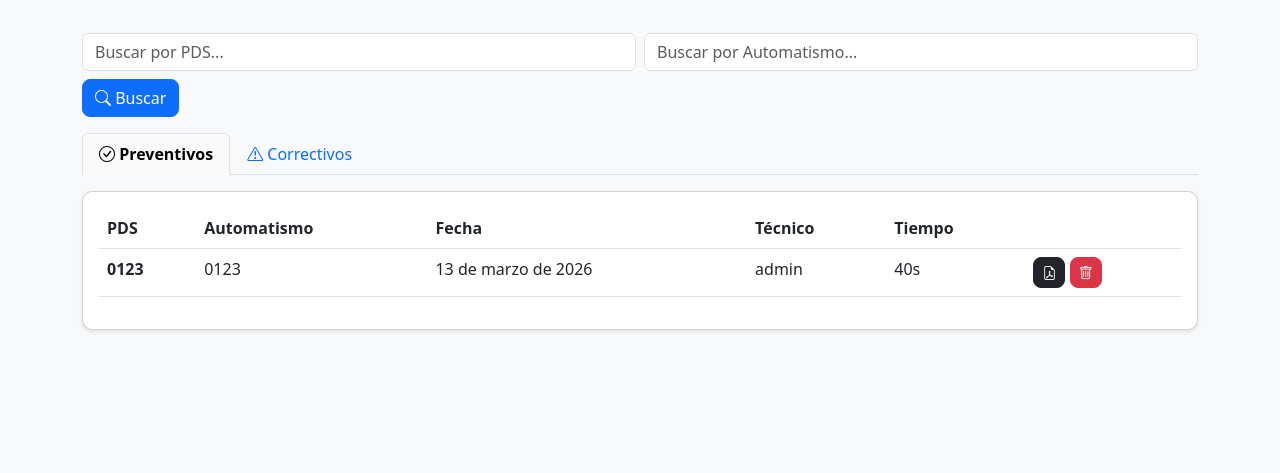
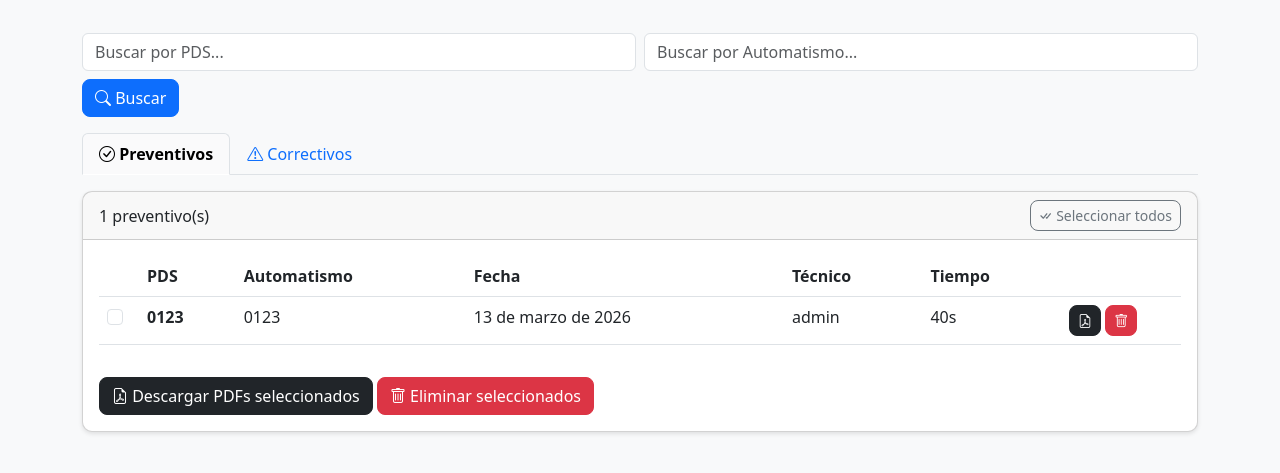
Before and after one commit to fidelincidane/mantenimiento-app, a Django app: page /historial/ in a window 1280 px wide. Shown: the part 133-606 px from the top of the page. Run offline with Django 5.2, Linux system fonts and the light colour scheme; a user stored in the database is signed in; data comes from the database, SQL or seed files in the repository.

Commit message:
Add: multi-select in historial for bulk delete and download PDFs

```diff
--- a/preventivoapp/templates/preventivoapp/historial.html
+++ b/preventivoapp/templates/preventivoapp/historial.html
@@ -42,26 +42,41 @@
     </li>
 </ul>
 
+<form id="multiForm" method="post" action="{% url 'historial_multiple' %}">
+    {% csrf_token %}
+
     <div class="tab-content" id="historialTabContent">
         <div class="tab-pane fade show active" id="preventivos">
             <div class="card mb-4">
+                <div class="card-header d-flex justify-content-between align-items-center">
+                    <span>{{ preventivos|length }} preventivo(s)</span>
+                    <div>
+                        <button type="button" class="btn btn-sm btn-outline-secondary" onclick="toggleAll('preventivo')">
+                            <i class="bi bi-check-all"></i> Seleccionar todos
+                        </button>
+                    </div>
+                </div>
                 <div class="card-body">
                     {% if preventivos %}
                     <div class="table-responsive">
                         <table class="table table-hover">
                             <thead>
                                 <tr>
+                                    <th style="width: 40px;"></th>
                                     <th>PDS</th>
                                     <th>Automatismo</th>
                                     <th>Fecha</th>
                                     <th>Técnico</th>
                                     <th>Tiempo</th>
-                                <th></th>
+                                    <th style="width: 120px;"></th>
                                 </tr>
                             </thead>
                             <tbody>
                                 {% for p in preventivos %}
                                 <tr>
+                                    <td>
+                                        <input type="checkbox" name="preventivos_selected" value="{{ p.id }}" class="form-check-input checkbox-preventivo">
+                                    </td>
                                     <td style="cursor: pointer;" onclick="window.location='{% url 'detalle_historial_preventivo' p.codigo %}'"><strong>{{ p.codigo }}</strong></td>
                                     <td style="cursor: pointer;" onclick="window.location='{% url 'detalle_historial_preventivo' p.codigo %}'">{{ p.automatismo.codigo }}</td>
                                     <td style="cursor: pointer;" onclick="window.location='{% url 'detalle_historial_preventivo' p.codigo %}'">{{ p.fecha_inicio }}</td>
@@ -71,7 +86,7 @@
                                         <a href="{% url 'generar_pdf_preventivo' p.id %}" class="btn btn-sm btn-dark" target="_blank">
                                             <i class="bi bi-file-earmark-pdf"></i>
                                         </a>
-                                    <a href="{% url 'eliminar_preventivo' p.id %}" class="btn btn-sm btn-danger" onclick="return confirm('¿Eliminar preventivo?')">
+                                        <a href="{% url 'eliminar_preventivo' p.id %}" class="btn btn-sm btn-danger" onclick="return confirm('¿Eliminar?')">
                                             <i class="bi bi-trash"></i>
                                         </a>
                                     </td>
@@ -79,6 +94,14 @@
                                 {% endfor %}
                             </tbody>
                         </table>
+                    </div>
+                    <div class="mt-3">
+                        <button type="submit" name="action" value="descargar" class="btn btn-dark">
+                            <i class="bi bi-file-earmark-pdf"></i> Descargar PDFs seleccionados
+                        </button>
+                        <button type="submit" name="action" value="eliminar" class="btn btn-danger" onclick="return confirm('¿Eliminar los seleccionados?')">
+                            <i class="bi bi-trash"></i> Eliminar seleccionados
+                        </button>
                     </div>
                     {% else %}
                     <p class="text-center text-muted">No hay preventivos finalizados</p>
@@ -89,23 +112,35 @@
 
         <div class="tab-pane fade" id="correctivos">
             <div class="card">
+                <div class="card-header d-flex justify-content-between align-items-center">
+                    <span>{{ correctivos|length }} correctivo(s)</span>
+                    <div>
+                        <button type="button" class="btn btn-sm btn-outline-secondary" onclick="toggleAll('correctivo')">
+                            <i class="bi bi-check-all"></i> Seleccionar todos
+                        </button>
+                    </div>
+                </div>
                 <div class="card-body">
                     {% if correctivos %}
                     <div class="table-responsive">
                         <table class="table table-hover">
                             <thead>
                                 <tr>
+                                    <th style="width: 40px;"></th>
                                     <th>PDS</th>
                                     <th>Automatismo</th>
                                     <th>Fecha</th>
                                     <th>Técnico</th>
                                     <th>Tiempo</th>
-                                <th></th>
+                                    <th style="width: 120px;"></th>
                                 </tr>
                             </thead>
                             <tbody>
                                 {% for c in correctivos %}
                                 <tr>
+                                    <td>
+                                        <input type="checkbox" name="correctivos_selected" value="{{ c.id }}" class="form-check-input checkbox-correctivo">
+                                    </td>
                                     <td style="cursor: pointer;" onclick="window.location='{% url 'detalle_historial_correctivo' c.codigo %}'"><strong>{{ c.codigo }}</strong></td>
                                     <td style="cursor: pointer;" onclick="window.location='{% url 'detalle_historial_correctivo' c.codigo %}'">{{ c.automatismo.codigo }}</td>
                                     <td style="cursor: pointer;" onclick="window.location='{% url 'detalle_historial_correctivo' c.codigo %}'">{{ c.fecha_inicio }}</td>
@@ -115,7 +150,7 @@
                                         <a href="{% url 'generar_pdf_correctivo' c.id %}" class="btn btn-sm btn-dark" target="_blank">
                                             <i class="bi bi-file-earmark-pdf"></i>
                                         </a>
-                                    <a href="{% url 'eliminar_correctivo' c.id %}" class="btn btn-sm btn-danger" onclick="return confirm('¿Eliminar correctivo?')">
+                                        <a href="{% url 'eliminar_correctivo' c.id %}" class="btn btn-sm btn-danger" onclick="return confirm('¿Eliminar?')">
                                             <i class="bi bi-trash"></i>
                                         </a>
                                     </td>
@@ -124,6 +159,14 @@
                             </tbody>
                         </table>
                     </div>
+                    <div class="mt-3">
+                        <button type="submit" name="action" value="descargar" class="btn btn-dark">
+                            <i class="bi bi-file-earmark-pdf"></i> Descargar PDFs seleccionados
+                        </button>
+                        <button type="submit" name="action" value="eliminar" class="btn btn-danger" onclick="return confirm('¿Eliminar los seleccionados?')">
+                            <i class="bi bi-trash"></i> Eliminar seleccionados
+                        </button>
+                    </div>
                     {% else %}
                     <p class="text-center text-muted">No hay correctivos finalizados</p>
                     {% endif %}
@@ -131,4 +174,13 @@
             </div>
         </div>
     </div>
+</form>
+
+<script>
+function toggleAll(tipo) {
+    const checkboxes = document.querySelectorAll('.checkbox-' + tipo);
+    const allChecked = Array.from(checkboxes).every(cb => cb.checked);
+    checkboxes.forEach(cb => cb.checked = !allChecked);
+}
+</script>
 {% endblock %}
--- a/preventivoapp/urls.py
+++ b/preventivoapp/urls.py
@@ -33,6 +33,7 @@ urlpatterns = [
 
     # Historial
     path('historial/', views.historial, name='historial'),
+    path('historial/multiple/', views.historial_multiple, name='historial_multiple'),
     path('historial/preventivo/<str:codigo_pds>/', views.detalle_historial_preventivo, name='detalle_historial_preventivo'),
     path('historial/correctivo/<str:codigo_pds>/', views.detalle_historial_correctivo, name='detalle_historial_correctivo'),
 
--- a/preventivoapp/views.py
+++ b/preventivoapp/views.py
@@ -602,6 +602,163 @@ def historial(request):
 
 
 @login_required
+def historial_multiple(request):
+    if request.method == 'POST':
+        action = request.POST.get('action')
+        preventivos_ids = request.POST.getlist('preventivos_selected')
+        correctivos_ids = request.POST.getlist('correctivos_selected')
+
+        if action == 'eliminar':
+            if preventivos_ids:
+                Preventivo.objects.filter(id__in=preventivos_ids).delete()
+                messages.success(request, f'{len(preventivos_ids)} preventivo(s) eliminado(s)')
+            if correctivos_ids:
+                Correctivo.objects.filter(id__in=correctivos_ids).delete()
+                messages.success(request, f'{len(correctivos_ids)} correctivo(s) eliminado(s)')
+
+        elif action == 'descargar':
+            from django.http import HttpResponse
+            from reportlab.lib.pagesizes import A4
+            from reportlab.lib import colors
+            from reportlab.lib.styles import getSampleStyleSheet, ParagraphStyle
+            from reportlab.platypus import SimpleDocTemplate, Paragraph, Spacer, Table, TableStyle, PageBreak
+            from reportlab.lib.units import cm
+            from reportlab.lib.enums import TA_CENTER
+            from io import BytesIO
+
+            buffer = BytesIO()
+            doc = SimpleDocTemplate(buffer, pagesize=A4, rightMargin=1.5*cm, leftMargin=1.5*cm, topMargin=1.5*cm, bottomMargin=1.5*cm)
+
+            styles = getSampleStyleSheet()
+            styles.add(ParagraphStyle(name='TitleCode', alignment=TA_CENTER, fontSize=24, spaceAfter=20, textColor=colors.HexColor('#0d6efd')))
+            styles.add(ParagraphStyle(name='Section', fontSize=12, textColor=colors.HexColor('#0d6efd'), spaceBefore=10, spaceAfter=5, fontName='Helvetica-Bold'))
+
+            story = []
+
+            # Generar PDFs de preventivos seleccionados
+            for i, pid in enumerate(preventivos_ids):
+                if i > 0:
+                    story.append(PageBreak())
+
+                try:
+                    preventivo = Preventivo.objects.get(id=pid)
+
+                    # Titulo
+                    title_table = Table([['HOJA DE PREVENTIVO']], colWidths=[17*cm])
+                    title_table.setStyle(TableStyle([
+                        ('BACKGROUND', (0, 0), (-1, -1), colors.HexColor('#0d6efd')),
+                        ('TEXTCOLOR', (0, 0), (-1, -1), colors.white),
+                        ('ALIGN', (0, 0), (-1, -1), 'CENTER'),
+                        ('FONTNAME', (0, 0), (-1, -1), 'Helvetica-Bold'),
+                        ('FONTSIZE', (0, 0), (-1, -1), 16),
+                        ('BOTTOMPADDING', (0, 0), (-1, -1), 10),
+                        ('TOPPADDING', (0, 0), (-1, -1), 10),
+                    ]))
+                    story.append(title_table)
+                    story.append(Spacer(1, 10))
+                    story.append(Paragraph(f"PDS {preventivo.codigo}", styles['TitleCode']))
+                    story.append(Spacer(1, 10))
+
+                    # Info
+                    story.append(Paragraph("INFORMACIÓN GENERAL", styles['Section']))
+                    info_data = [
+                        ['Automatismo:', preventivo.automatismo.codigo if preventivo.automatismo else '-'],
+                        ['Técnico:', preventivo.tecnico.username if preventivo.tecnico else '-'],
+                        ['Fecha Inicio:', preventivo.fecha_inicio.strftime('%d/%m/%Y') if preventivo.fecha_inicio else '-'],
+                        ['Fecha Fin:', preventivo.fecha_fin.strftime('%d/%m/%Y %H:%M') if preventivo.fecha_fin else '-'],
+                        ['Estado:', preventivo.get_estado_display() if preventivo.estado else '-'],
+                    ]
+                    info_table = Table(info_data, colWidths=[5*cm, 12*cm])
+                    info_table.setStyle(TableStyle([
+                        ('BACKGROUND', (0, 0), (0, -1), colors.HexColor('#e9ecef')),
+                        ('FONTNAME', (0, 0), (0, -1), 'Helvetica-Bold'),
+                        ('FONTSIZE', (0, 0), (-1, -1), 10),
+                        ('GRID', (0, 0), (-1, -1), 1, colors.HexColor('#dee2e6')),
+                        ('VALIGN', (0, 0), (-1, -1), 'MIDDLE'),
+                        ('LEFTPADDING', (0, 0), (-1, -1), 8),
+                        ('TOPPADDING', (0, 0), (-1, -1), 6),
+                        ('BOTTOMPADDING', (0, 0), (-1, -1), 6),
+                    ]))
+                    story.append(info_table)
+                    story.append(Spacer(1, 10))
+
+                    # Tiempo
+                    story.append(Paragraph("TIEMPO TOTAL", styles['Section']))
+                    tiempo_text = '-'
+                    if preventivo.tiempo:
+                        total_seconds = int(preventivo.tiempo.total_seconds())
+                        h, m, s = total_seconds // 3600, (total_seconds % 3600) // 60, total_seconds % 60
+                        tiempo_text = f'{h}h {m}m {s}s'
+                    story.append(Paragraph(tiempo_text, styles.get('Normal')))
+                    story.append(Spacer(1, 10))
+
+                    # Descripcion
+                    story.append(Paragraph("DESCRIPCIÓN DE LA AVERÍA", styles['Section']))
+                    desc_text = preventivo.observaciones if preventivo.observaciones else 'Sin descripción'
+                    story.append(Paragraph(desc_text, styles.get('Normal')))
+
+                except Preventivo.DoesNotExist:
+                    pass
+
+            # Generar PDFs de correctivos seleccionados
+            for i, cid in enumerate(correctivos_ids):
+                if preventivos_ids or i > 0:
+                    story.append(PageBreak())
+
+                try:
+                    correctivo = Correctivo.objects.get(id=cid)
+
+                    # Titulo
+                    title_table = Table([['HOJA DE CORRECTIVO']], colWidths=[17*cm])
+                    title_table.setStyle(TableStyle([
+                        ('BACKGROUND', (0, 0), (-1, -1), colors.HexColor('#dc3545')),
+                        ('TEXTCOLOR', (0, 0), (-1, -1), colors.white),
+                        ('ALIGN', (0, 0), (-1, -1), 'CENTER'),
+                        ('FONTNAME', (0, 0), (-1, -1), 'Helvetica-Bold'),
+                        ('FONTSIZE', (0, 0), (-1, -1), 16),
+                        ('BOTTOMPADDING', (0, 0), (-1, -1), 10),
+                        ('TOPPADDING', (0, 0), (-1, -1), 10),
+                    ]))
+                    story.append(title_table)
+                    story.append(Spacer(1, 10))
+                    story.append(Paragraph(f"PDS {correctivo.codigo}", ParagraphStyle(name='TitleCodeCorr', alignment=TA_CENTER, fontSize=24, spaceAfter=20, textColor=colors.HexColor('#dc3545'))))
+                    story.append(Spacer(1, 10))
+
+                    # Info
+                    story.append(Paragraph("INFORMACIÓN GENERAL", ParagraphStyle(name='SectionCorr', fontSize=12, textColor=colors.HexColor('#dc3545'), spaceBefore=10, spaceAfter=5, fontName='Helvetica-Bold')))
+                    info_data = [
+                        ['Automatismo:', correctivo.automatismo.codigo if correctivo.automatismo else '-'],
+                        ['Técnico:', correctivo.tecnico.username if correctivo.tecnico else '-'],
+                        ['Fecha Inicio:', correctivo.fecha_inicio.strftime('%d/%m/%Y') if correctivo.fecha_inicio else '-'],
+                        ['Fecha Fin:', correctivo.fecha_fin.strftime('%d/%m/%Y %H:%M') if correctivo.fecha_fin else '-'],
+                        ['Estado:', correctivo.get_estado_display() if correctivo.estado else '-'],
+                    ]
+                    info_table = Table(info_data, colWidths=[5*cm, 12*cm])
+                    info_table.setStyle(TableStyle([
+                        ('BACKGROUND', (0, 0), (0, -1), colors.HexColor('#e9ecef')),
+                        ('FONTNAME', (0, 0), (0, -1), 'Helvetica-Bold'),
+                        ('FONTSIZE', (0, 0), (-1, -1), 10),
+                        ('GRID', (0, 0), (-1, -1), 1, colors.HexColor('#dee2e6')),
+                        ('VALIGN', (0, 0), (-1, -1), 'MIDDLE'),
+                        ('LEFTPADDING', (0, 0), (-1, -1), 8),
+                        ('TOPPADDING', (0, 0), (-1, -1), 6),
+                        ('BOTTOMPADDING', (0, 0), (-1, -1), 6),
+                    ]))
+                    story.append(info_table)
+
+                except Correctivo.DoesNotExist:
+                    pass
+
+            doc.build(story)
+
+            response = HttpResponse(buffer.getvalue(), content_type='application/pdf')
+            response['Content-Disposition'] = 'attachment; filename="historial_mantenimiento.pdf"'
+            return response
+
+    return redirect('historial')
+
+
+@login_required
 def detalle_historial_preventivo(request, codigo_pds):
     preventivo = get_object_or_404(Preventivo, codigo=codigo_pds)
     return render(request, 'preventivoapp/detalle_historial_preventivo.html', {'preventivo': preventivo})
```
Lines whose indentation alone changed are shown as unchanged.
